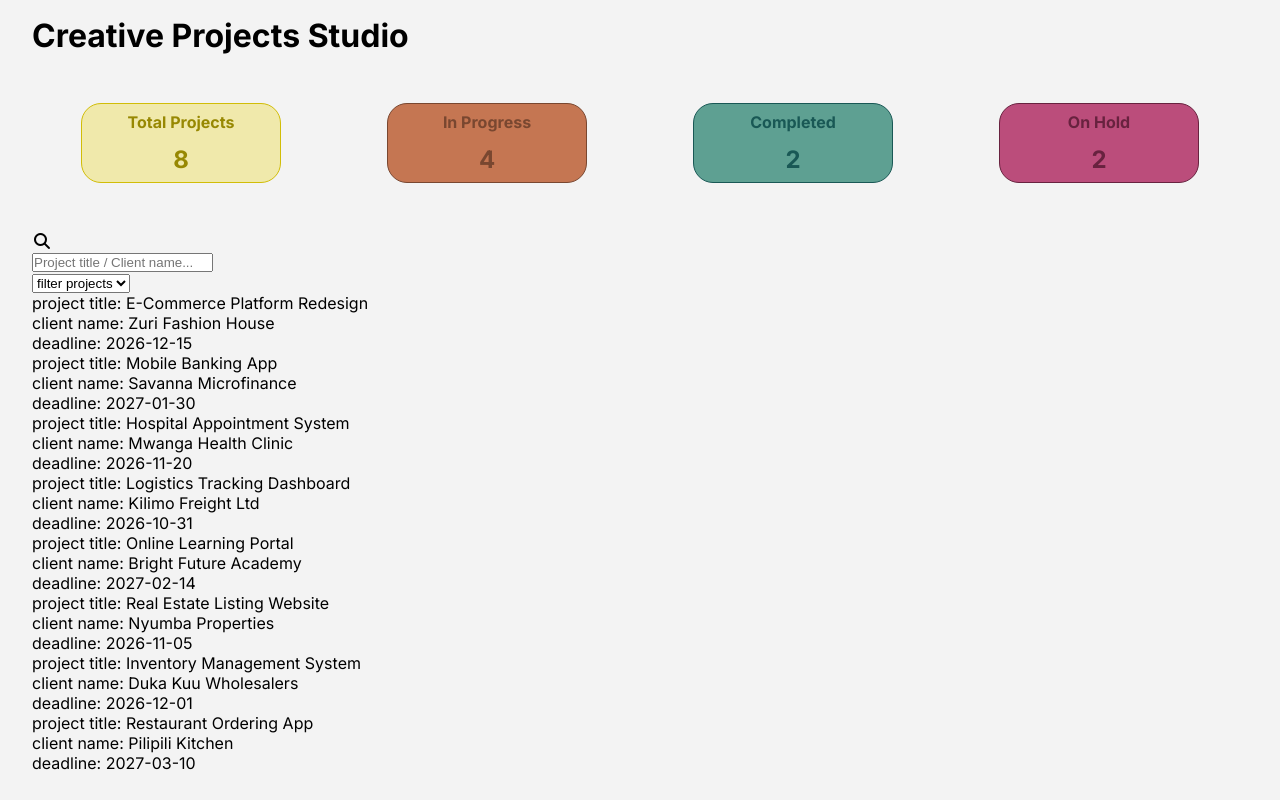
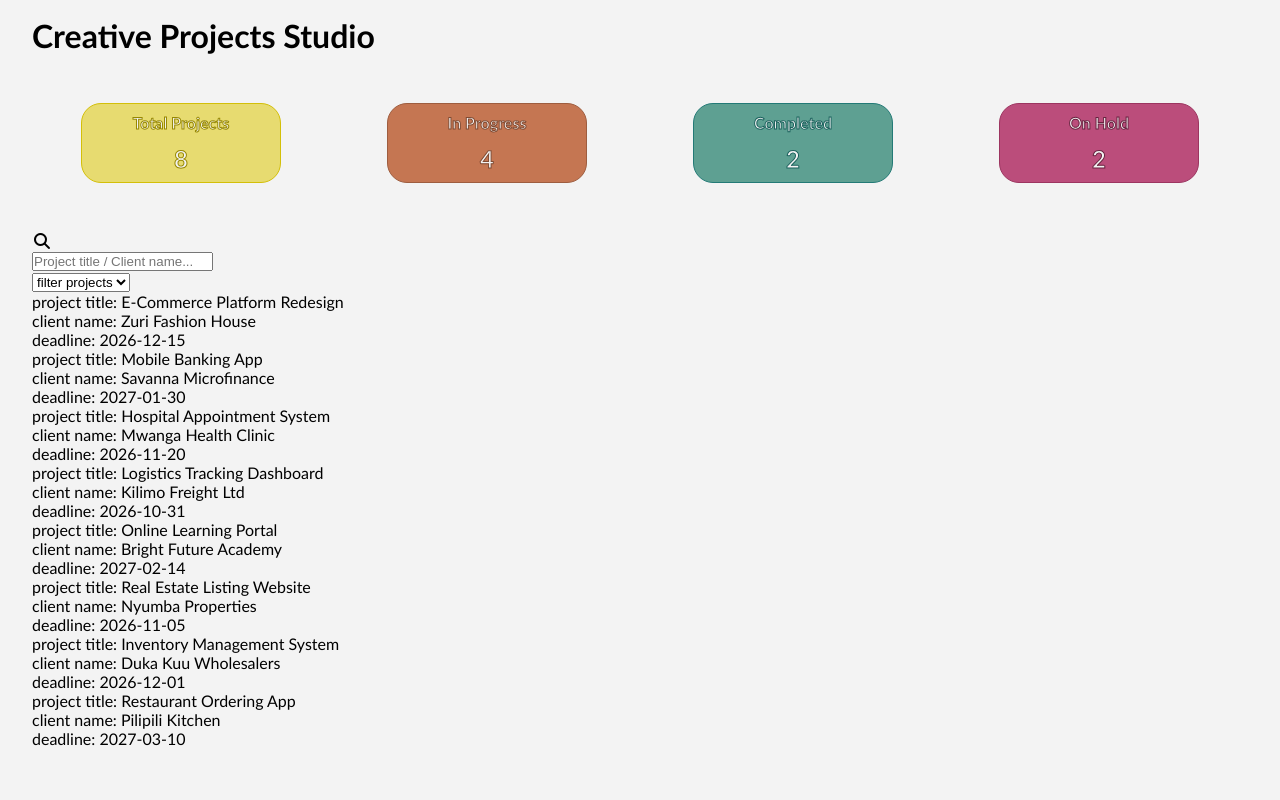
Before and after one commit to justin24er/Professional-React-Architecture-DIGITAL-STUDIO-PROJECT, a React (Vite) app: page / in a window 1280 px wide. Built offline with nearby package versions, Linux system fonts and the light colour scheme; data requests are answered from the project's data file.

Commit message:
style: font-styling-currently
Co-authored-by: tyramcdenis <tyramcdenis@gmail.com>

```diff
--- a/src/index.css
+++ b/src/index.css
@@ -1,7 +1,6 @@
-@import url('https://fonts.googleapis.com/css2?family=Inter:ital,opsz,wght@0,14..32,100..900;1,14..32,100..900&display=swap');
 
 :root {
-    --ff-primary: 'Inter';
+    --ff-primary: 'Gill Sans MT',Calibri,sans-serif;
     --fs-400: 13px;
     --fs-500: 1.1rem;
     --fs-600: 1.5rem;
--- a/src/shared/components/dashboardCard.css
+++ b/src/shared/components/dashboardCard.css
@@ -15,22 +15,26 @@
     font-weight: var(--fw-700)
 }
 .dash-card.total-card {
-    border-color: #d1bd07;
-    background: #f0e9ab;
-    color: #978802;
+    border-color: #d3bf08;
+    background: #e7db70;
+    -webkit-text-stroke: 1px #978802;
+    color: #f3f3f3;
 }
 .dash-card.progress-card {
-    border-color: #794730;
+    border-color: #9e5d3f;
     background: #c57652;
-    color: #794730;
+    -webkit-text-stroke: 1px #804b33;
+    color: #f3f3f3;
 }
 .dash-card.completed-card {
-    border-color: #195855;
+    border-color: #237a76;
     background: #5ea092;
-    color: #195855
+    -webkit-text-stroke: 1px #1b615d;
+    color: #f3f3f3;
 }
 .dash-card.onhold-card {
-    border-color: ;
+    border-color: #9c3560;
     background: #bb4d7b;
-    color: #68223f
+    -webkit-text-stroke: 1px #68223f;
+    color: #f3f3f3;
 }
```
